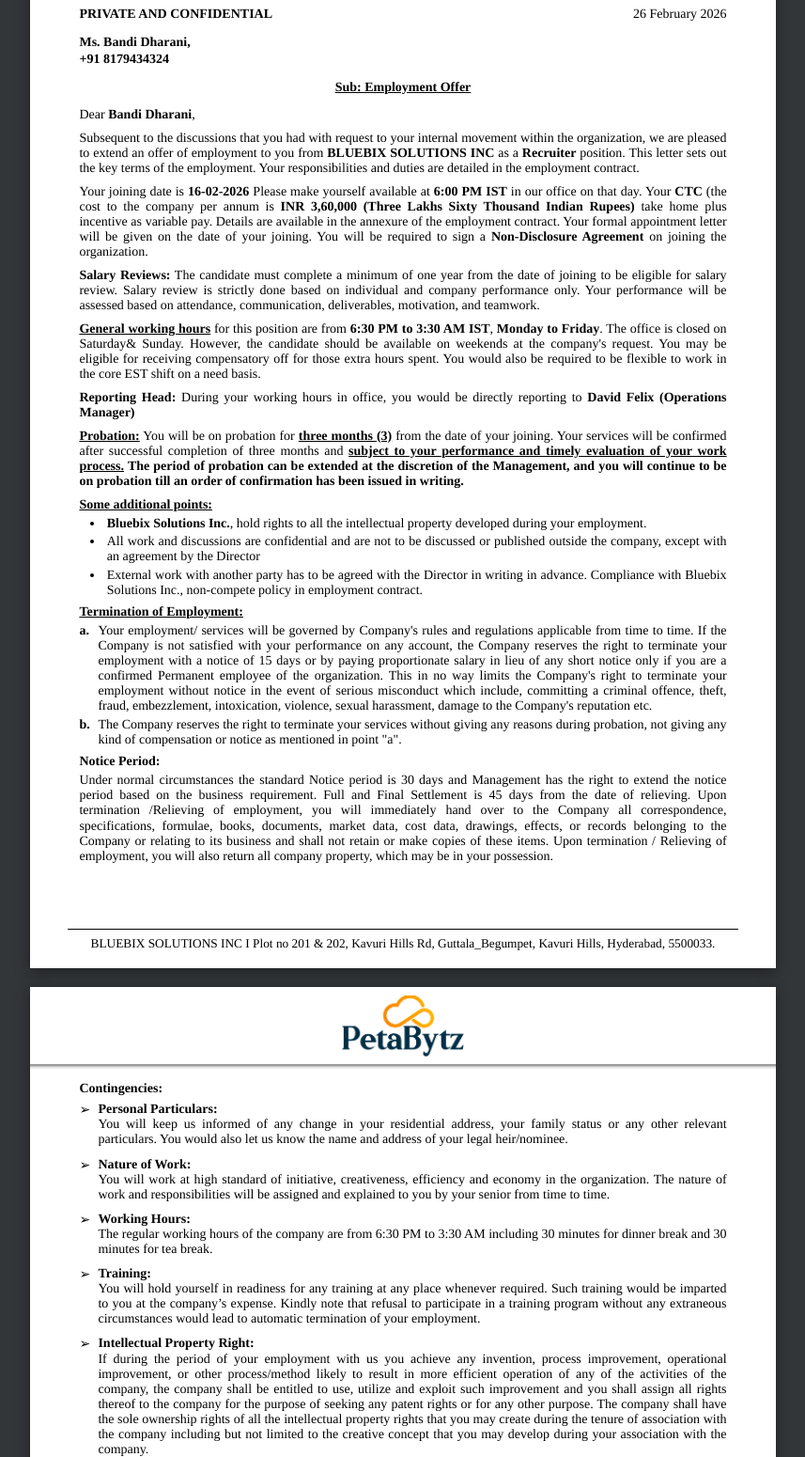
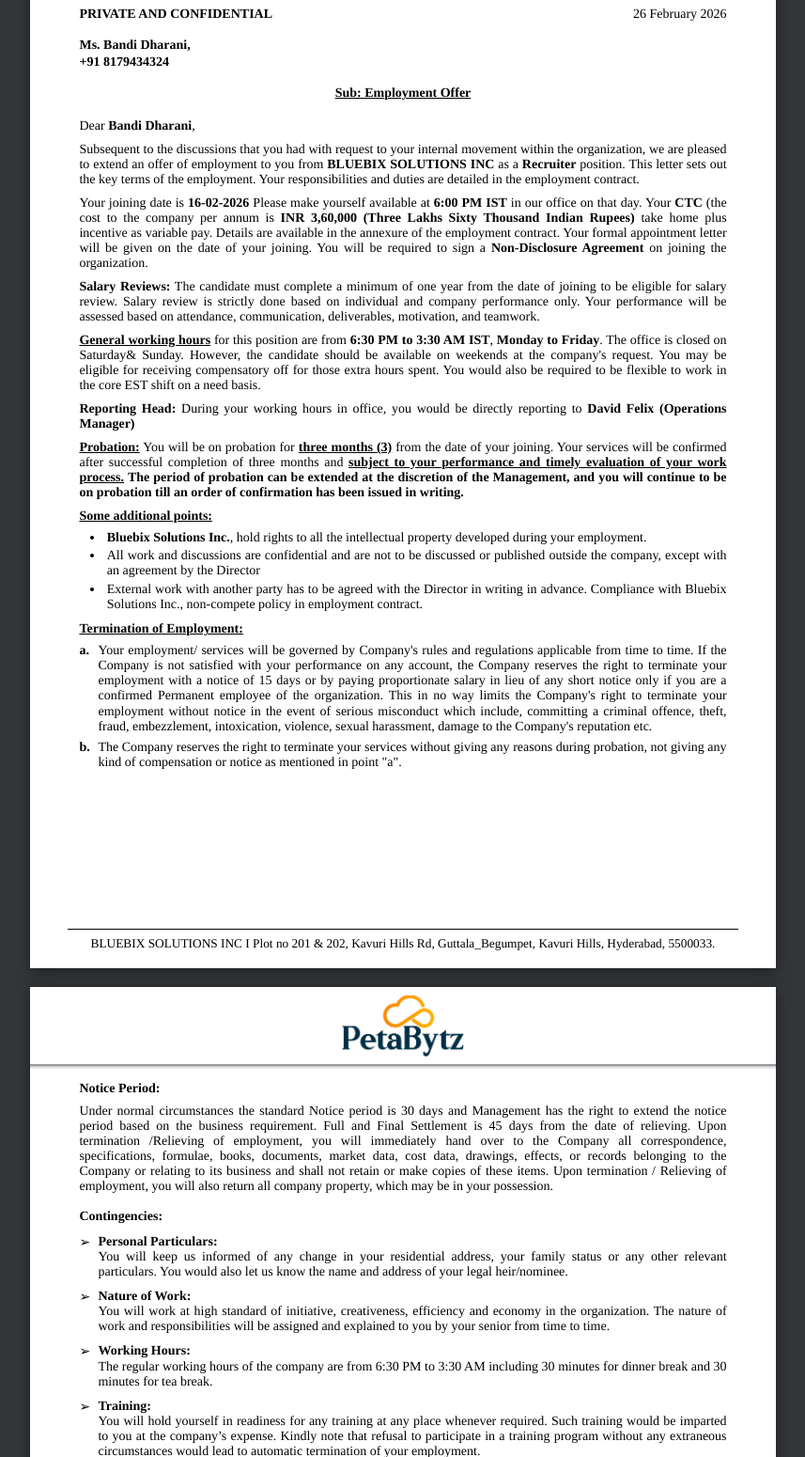
Before and after one commit to sathinathp/Auto-offer, a Flask app: template templates/offer_letters/bluebix_offer.html in a window 1280 px wide. Shown: the part 113-1663 px from the top of the page at 94% size, without its empty margins (211-1068 px from the left). Run offline with Flask 3, Linux system fonts and the light colour scheme; the template is opened without the code that fills it, so the values that code supplies are empty.

Commit message:
Restore 1:1 page break alignment with Edit - Bluebix Offer letter 2.pdf across all 5 pages

```diff
--- a/templates/offer_letters/bluebix_offer.html
+++ b/templates/offer_letters/bluebix_offer.html
@@ -14,17 +14,17 @@
        <img src="static/images/divider.png" class="header-line-img" />
    </div>
    <div class="content">
-       <div class="doc-header-row" style="margin-bottom: 10pt; overflow: hidden;">
+       <div class="doc-header-row" style="margin-bottom: 12pt; overflow: hidden;">
            <span class="bold" style="float: left;">PRIVATE AND CONFIDENTIAL</span>
            <span style="float: right;">{{ date | default('26 February 2026') }}</span>
        </div>
 
-       <div class="candidate-address" style="margin-bottom: 10pt; line-height: 1.25;">
+       <div class="candidate-address" style="margin-bottom: 12pt; line-height: 1.3;">
            <span class="bold">{{ title | default('Ms.') }} {{ candidate_name | default('Bandi Dharani') }},</span><br/>
            <span class="bold">{{ candidate_phone | default('+91 8179434324') }}</span>
        </div>
 
-       <div class="subject center bold" style="text-align: center; font-weight: bold; margin-top: 8pt; margin-bottom: 10pt; text-decoration: underline;">Sub: Employment Offer</div>
+       <div class="subject center bold" style="text-align: center; font-weight: bold; margin-top: 10pt; margin-bottom: 14pt; text-decoration: underline;">Sub: Employment Offer</div>
 
        <p>Dear <span class="bold">{{ candidate_name | default('Bandi Dharani') }}</span>,</p>
 
@@ -40,19 +40,17 @@
 
        <p><span class="bold" style="text-decoration: underline;">Probation:</span> You will be on probation for <span class="bold" style="text-decoration: underline;">three months (3)</span> from the date of your joining. Your services will be confirmed after successful completion of three months and <span class="bold" style="text-decoration: underline;">subject to your performance and timely evaluation of your work process.</span> <span class="bold">The period of probation can be extended at the discretion of the Management, and you will continue to be on probation till an order of confirmation has been issued in writing.</span></p>
 
-       <p class="bold" style="margin-bottom: 3pt; text-decoration: underline;">Some additional points:</p>
-       <ul class="bullets" style="margin-bottom: 5pt;">
+       <p class="bold" style="margin-bottom: 5pt; text-decoration: underline;">Some additional points:</p>
+       <ul class="bullets" style="margin-bottom: 8pt;">
            <li><span class="bold">Bluebix Solutions Inc.</span>, hold rights to all the intellectual property developed during your employment.</li>
            <li>All work and discussions are confidential and are not to be discussed or published outside the company, except with an agreement by the Director</li>
            <li>External work with another party has to be agreed with the Director in writing in advance. Compliance with Bluebix Solutions Inc., non-compete policy in employment contract.</li>
        </ul>
-       <p class="bold" style="margin-bottom: 3pt; text-decoration: underline;">Termination of Employment:</p>
-       <div class="letter-list" style="margin-bottom: 5pt;">
-           <div class="list-item" style="margin-bottom: 3pt;"><span class="list-num bold">a.</span>Your employment/ services will be governed by Company's rules and regulations applicable from time to time. If the Company is not satisfied with your performance on any account, the Company reserves the right to terminate your employment with a notice of 15 days or by paying proportionate salary in lieu of any short notice only if you are a confirmed Permanent employee of the organization. This in no way limits the Company's right to terminate your employment without notice in the event of serious misconduct which include, committing a criminal offence, theft, fraud, embezzlement, intoxication, violence, sexual harassment, damage to the Company's reputation etc.</div>
+       <p class="bold" style="margin-bottom: 5pt; text-decoration: underline;">Termination of Employment:</p>
+       <div class="letter-list" style="margin-bottom: 0;">
+           <div class="list-item" style="margin-bottom: 5pt;"><span class="list-num bold">a.</span>Your employment/ services will be governed by Company's rules and regulations applicable from time to time. If the Company is not satisfied with your performance on any account, the Company reserves the right to terminate your employment with a notice of 15 days or by paying proportionate salary in lieu of any short notice only if you are a confirmed Permanent employee of the organization. This in no way limits the Company's right to terminate your employment without notice in the event of serious misconduct which include, committing a criminal offence, theft, fraud, embezzlement, intoxication, violence, sexual harassment, damage to the Company's reputation etc.</div>
            <div class="list-item" style="margin-bottom: 0;"><span class="list-num bold">b.</span>The Company reserves the right to terminate your services without giving any reasons during probation, not giving any kind of compensation or notice as mentioned in point "a".</div>
        </div>
-       <p class="bold" style="margin-bottom: 3pt;">Notice Period:</p>
-       <p style="margin-bottom: 0;">Under normal circumstances the standard Notice period is 30 days and Management has the right to extend the notice period based on the business requirement. Full and Final Settlement is 45 days from the date of relieving. Upon termination /Relieving of employment, you will immediately hand over to the Company all correspondence, specifications, formulae, books, documents, market data, cost data, drawings, effects, or records belonging to the Company or relating to its business and shall not retain or make copies of these items. Upon termination / Relieving of employment, you will also return all company property, which may be in your possession.</p>
    </div>
    <div class="footer">
        <div class="footer-line"></div>
@@ -67,7 +65,10 @@
        <img src="static/images/divider.png" class="header-line-img" />
    </div>
    <div class="content">
-       <p class="bold" style="margin-bottom: 5pt;">Contingencies:</p>
+       <p class="bold" style="margin-bottom: 6pt;">Notice Period:</p>
+       <p style="margin-bottom: 12pt;">Under normal circumstances the standard Notice period is 30 days and Management has the right to extend the notice period based on the business requirement. Full and Final Settlement is 45 days from the date of relieving. Upon termination /Relieving of employment, you will immediately hand over to the Company all correspondence, specifications, formulae, books, documents, market data, cost data, drawings, effects, or records belonging to the Company or relating to its business and shall not retain or make copies of these items. Upon termination / Relieving of employment, you will also return all company property, which may be in your possession.</p>
+
+       <p class="bold" style="margin-bottom: 8pt;">Contingencies:</p>
        <div class="contingency-list" style="margin-bottom: 0;">
            <div class="contingency-item">
                <span class="contingency-bullet">➢</span>
```
Also changed, not shown: other parts of templates/offer_letters/bluebix_offer.html (+17 -17 lines).
